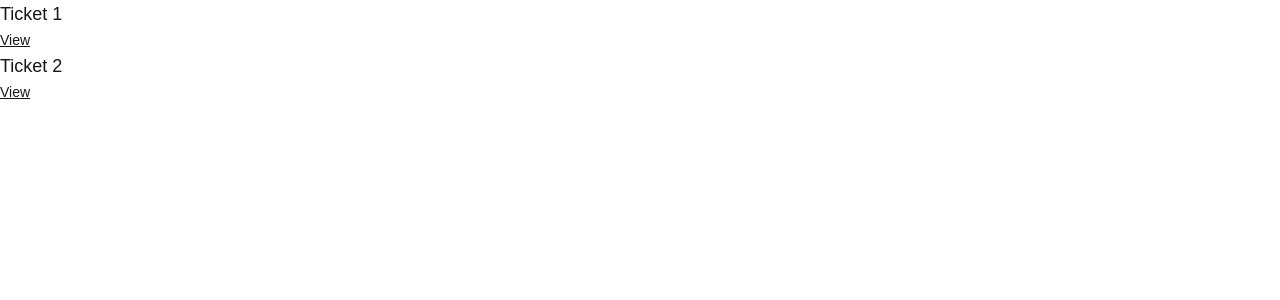
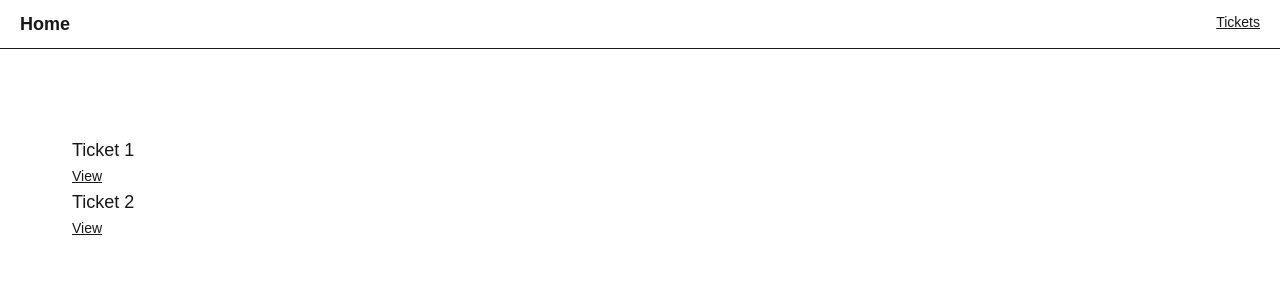
Before and after one commit to MajdHemud/the-road-to-next-app, a Next.js app: page /tickets in a window 1280 px wide. Shown: the top 300 px of the page. Built offline with nearby package versions, Linux system fonts and the light colour scheme.

Commit message:
layout + typescript for checking type errors

```diff
--- a/package.json
+++ b/package.json
@@ -7,7 +7,8 @@
 		"build": "next build",
 		"start": "next start",
 		"lint": "next lint",
-		"lint-fix": "next lint --fix"
+		"lint-fix": "next lint --fix",
+		"type": "tsc --noEmit"
 	},
 	"dependencies": {
 		"next": "15.2.4",
--- a/src/app/layout.tsx
+++ b/src/app/layout.tsx
@@ -1,6 +1,8 @@
+import { homePath, ticketsPath } from "@/paths";
 import "./globals.css";
 import type { Metadata } from "next";
 import { Geist, Geist_Mono } from "next/font/google";
+import Link from "next/link";
 
 const geistSans = Geist({
 	variable: "--font-geist-sans",
@@ -13,8 +15,8 @@
 });
 
 export const metadata: Metadata = {
-  title: "Create Next App",
-  description: "Generated by create next app",
+	title: "The Road to Next",
+	description: "My Road to Next Application",
 };
 
 export default function RootLayout({
@@ -27,7 +29,21 @@
 			<body
 				className={`${geistSans.variable} ${geistMono.variable} antialiased`}
 			>
+				<nav className="supports-backdrop-blur:bg-background/60 fixed left-0 right-0 top-0 z-20 border-b bg-background/95 backdrop-blur w-full flex py-2.5 px-5 justify-between">
+					<div>
+						<Link href={homePath()} className="text-lg font-bold">
+							Home
+						</Link>
+					</div>
+					<div>
+						<Link href={ticketsPath()} className="text-sm underline">
+							Tickets
+						</Link>
+					</div>
+				</nav>
+				<main className="min-h-screen flex-1 overflow-y-auto overflow-x-hidden py-24 px-8 bg-secondary/20 flex flex-col">
 					{children}
+				</main>
 			</body>
 		</html>
 	);
--- /dev/null
+++ b/src/app/tickets/layout.tsx
@@ -0,0 +1,5 @@
+const TicketsLayout = ({ children }: { children: React.ReactNode }) => {
+	return <div className="p-10">{children}</div>;
+};
+
+export default TicketsLayout;
--- a/src/paths.ts
+++ b/src/paths.ts
@@ -1,4 +1,4 @@
-export const homePath = "/";
+export const homePath = () => "/";
 
 export const ticketsPath = () => "/tickets";
 export const ticketPath = (ticketId: string) => `/tickets/${ticketId}`;
```
Also changed, not shown: 1 other file (tests, documents, lock files or other folders). Lines whose indentation alone changed are shown as unchanged.
